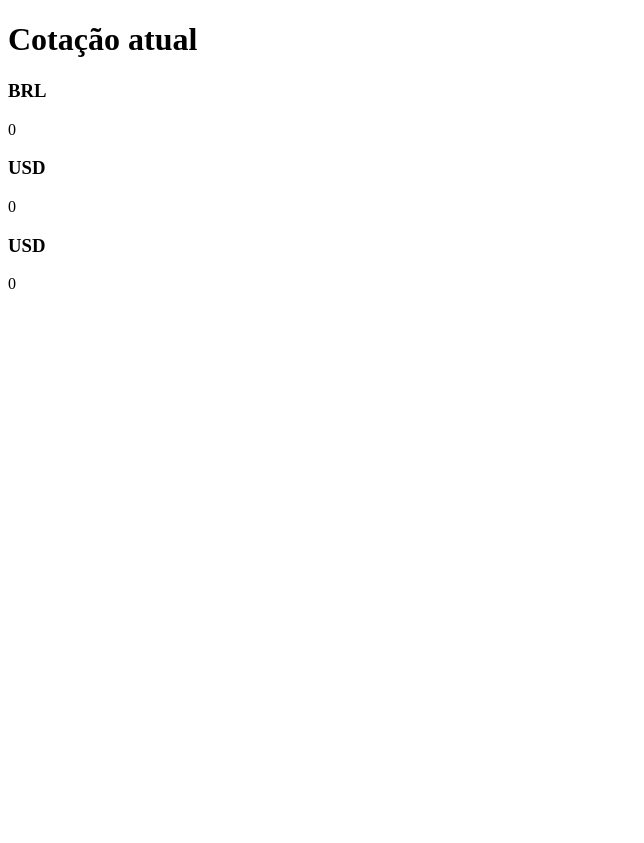
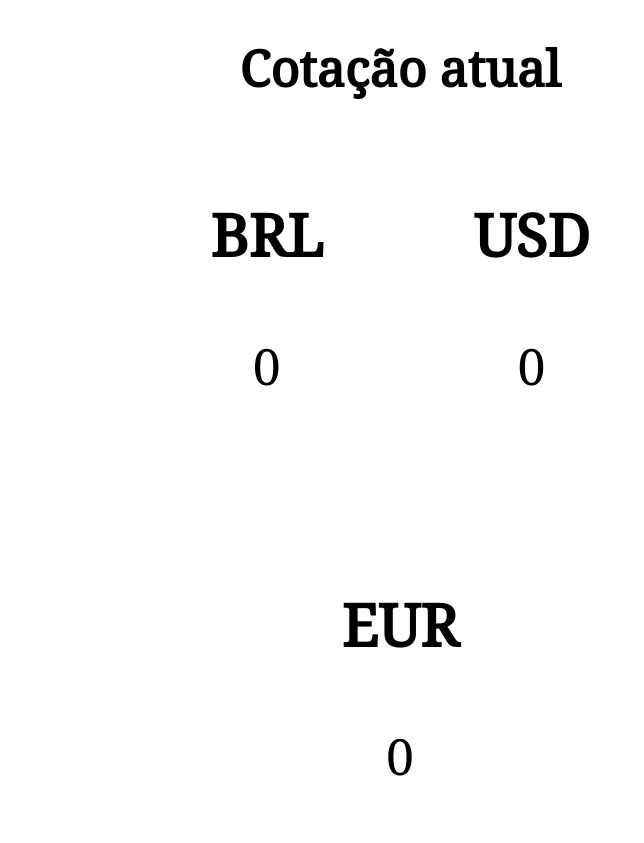
Before and after one commit to pvskp/cotacao-moedas, an Electron app: page index.html in a window 800 px wide. Shown: the whole page, without its empty margins (0-644 px from the left). Before the commit the page ends 800 px from the top, so only its background shows below. Drawn offline with Linux system fonts and the light colour scheme.

Commit message:
Adiciona textos

```diff
--- a/index.html
+++ b/index.html
@@ -3,24 +3,26 @@
 <head>
     <meta http-equiv="Content-Type" content="text/html;charset=UTF-8">
     <title>Cotacao atual USD|EUR|BRL|BTC-BRL</title>
+    <link rel="stylesheet" href="style.css" />
+    <script>src="index.js"</script>
 </head>
 
 <body>
     <div>
         <h1>Cotação atual</h1>
     </div>
-    <div>
-        <div>
+    <div class="container">
+        <div class="coin-box">
             <h3>BRL</h3>
-            <p>0</p>
+            <p id="brl">0</p>
         </div>
-        <div>
+        <div class="coin-box">
             <h3>USD</h3>
-            <p>0</p>
+            <p id="usd">0</p>
         </div>
-        <div>
-            <h3>USD</h3>
-            <p>0</p>
+        <div class="coin-box">
+            <h3>EUR</h3>
+            <p id="eur">0</p>
         </div>
     </div>
 </body>
--- a/main.js
+++ b/main.js
@@ -1,9 +1,10 @@
-const { app, BrowserWindow } = require(Electron)
+const { app, BrowserWindow } = require('electron')
 
 function createWindow(){
     const window = new BrowserWindow({
         width: 800,
-        height: 600
+        height: 600,
+        autoHideMenuBar: true
     })
     window.loadFile('index.html');
 }
--- /dev/null
+++ b/style.css
@@ -0,0 +1,23 @@
+@import url('https://fonts.googleapis.com/css2?family=Noto+Serif&display=swap');
+
+body{
+    font-family: 'Noto Serif', serif;
+}
+
+.container {
+    display: flex;
+    flex-wrap: wrap;
+    justify-content: center;
+}
+
+h1{
+    text-align: center;
+    font-size: 50px;
+}
+
+.coin-box{
+    margin: 75px;
+    margin-top: 0;
+    text-align: center;
+    font-size: 50px;
+}
```
Also changed, not shown: index.js (added).
